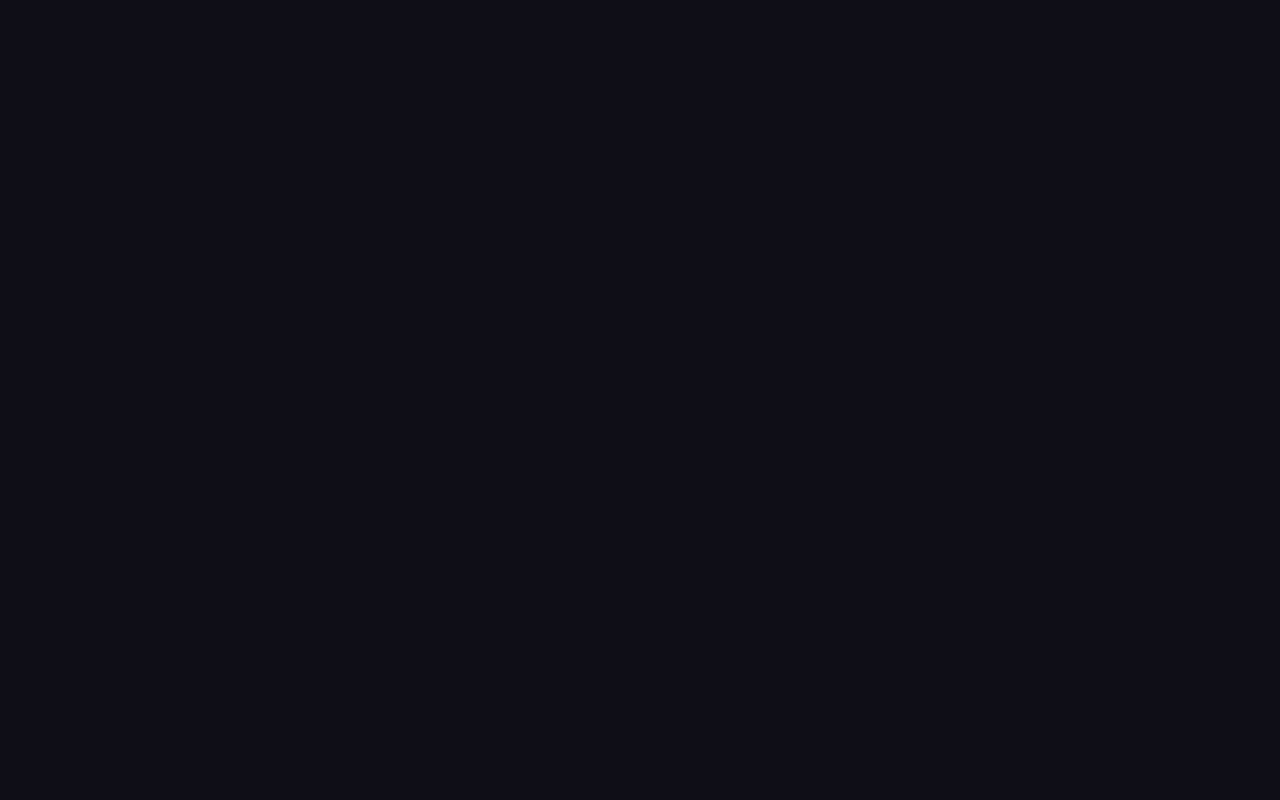
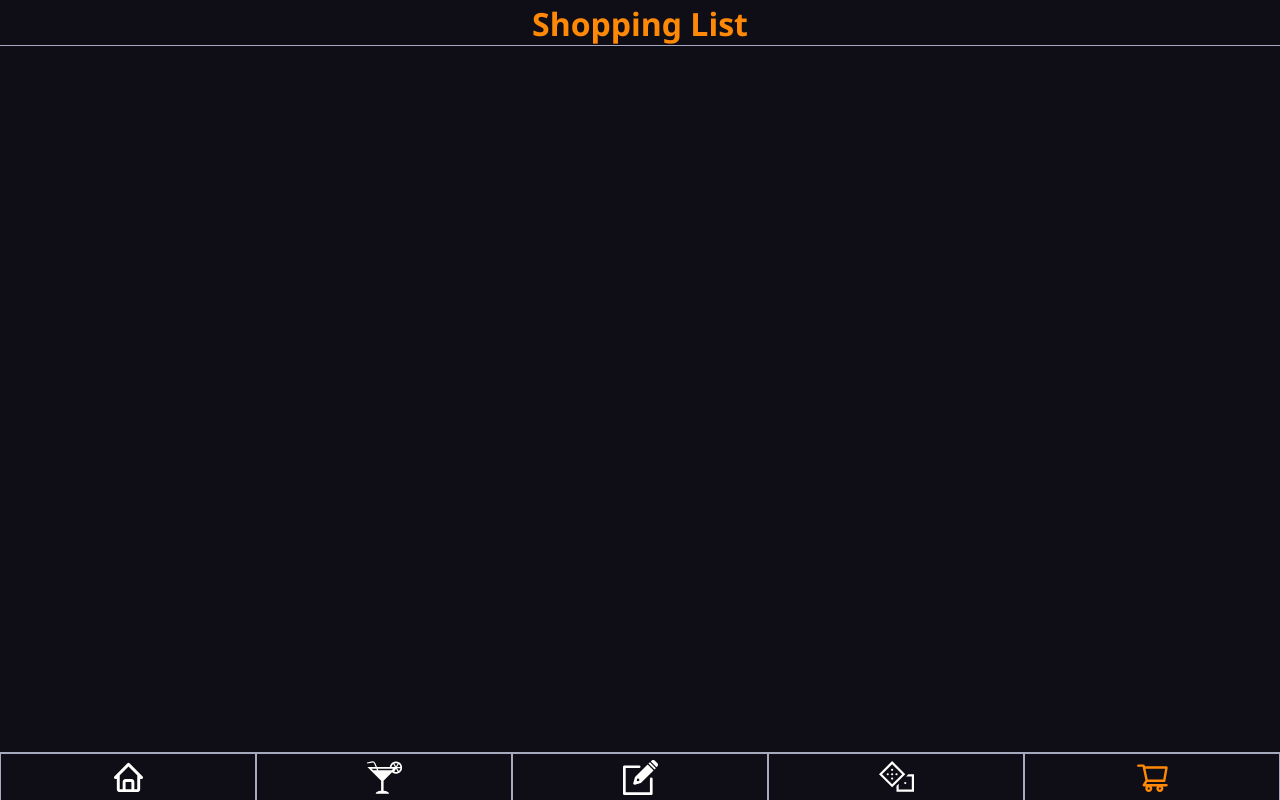
Before and after one commit to mwarnck/capstone-project, a React (Create React App) app: page /shoppingList in a window 1280 px wide. Before the commit this address had no page. Built offline with nearby package versions, Linux system fonts and the light colour scheme.

Commit message:
Add shopping list page and add route. Change navigation with new route

```diff
--- a/src/App.js
+++ b/src/App.js
@@ -11,6 +11,7 @@ import DrinkPage from './components/DrinkPage.js';
 import LoadingScreen from './components/LoadingScreen.js';
 import CreateDrinkPage from './pages/CreateDrinkPage.js';
 import EditDrinkPage from './pages/EditDrinkPage.js';
+import ShoppingListPage from './pages/ShoppingListPage.js';
 
 function App() {
   const [isLoading, setIsLoading] = useState(true);
@@ -95,6 +96,7 @@ function App() {
               }
             />
             <Route path="/randomDrink" element={<RandomDrinkPage />} />
+            <Route path="/shoppingList" element={<ShoppingListPage />} />
             {fetchedDrinks.map(drink => (
               <Route
                 key={drink.idDrink}
--- a/src/components/Navigation.js
+++ b/src/components/Navigation.js
@@ -72,7 +72,7 @@ export default function Navigation() {
           />
         </svg>
       </LinkButton>
-      <LinkButton to="/randomDrink">
+      <LinkButton to="/shoppingList">
         <svg
           xmlns="http://www.w3.org/2000/svg"
           aria-hidden="true"
--- /dev/null
+++ b/src/pages/ShoppingListPage.js
@@ -0,0 +1,18 @@
+import styled from 'styled-components';
+import Header from '../components/Header.js';
+import Navigation from '../components/Navigation.js';
+
+export default function ShoppingListPage() {
+  return (
+    <PageContainer>
+      <Header>Shopping List</Header>
+
+      <Navigation />
+    </PageContainer>
+  );
+}
+
+const PageContainer = styled.main`
+  display: grid;
+  grid-template-rows: 48px 1fr;
+`;
```
